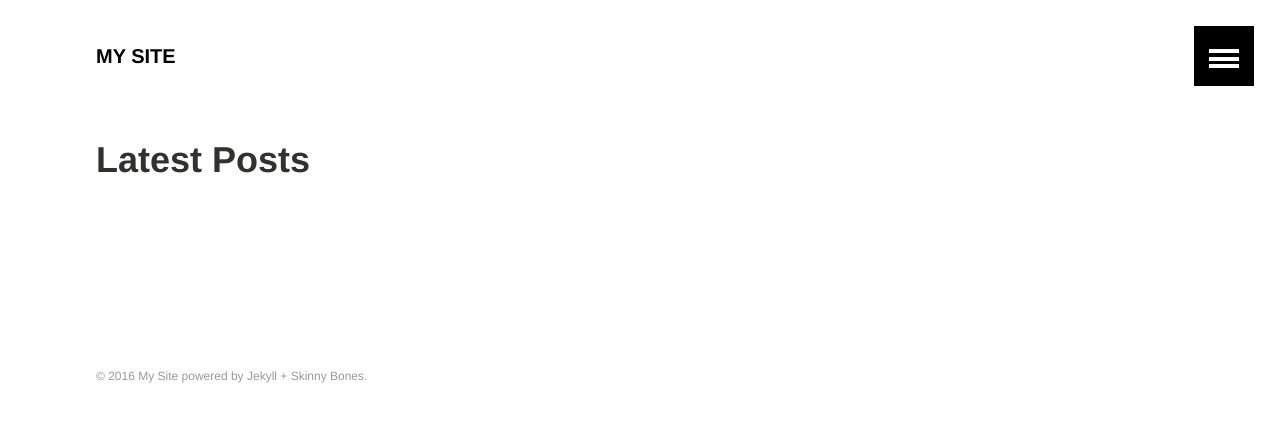
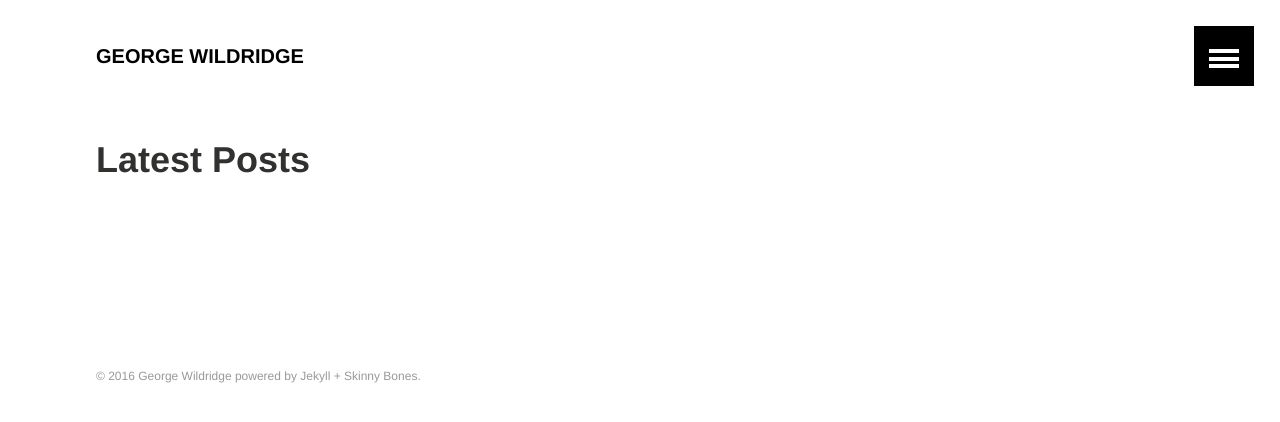
Before and after one commit to georgewildridge/georgewildridgeoriginalwebsite, a Jekyll site: the page built from index.md, in a window 1280 px wide. Shown: the top 422 px of the page. Built offline with Jekyll 4.4.1, drawn with Linux system fonts in a browser that asks for light colours.

Commit message:
Updated Config

```diff
--- a/_config.yml
+++ b/_config.yml
@@ -1,6 +1,6 @@
 # Site wide configuration
 
-title: "My Site"
+title: "George Wildridge"
 description: "This is a description of my awesome site."
 logo: # 120x120 px default image used for Twitter summary card
 teaser: # 400x250 px default teaser image used in image archive grid
@@ -26,9 +26,10 @@ gems:
 
 # Site owner
 owner:
-  name:
+  name: George Wildridge
   email:
-  twitter:
+  twitter: GeorgeWildridge
+  github: GeorgeWildridge
   google:
     ad-client:
     ad-slot:
```
